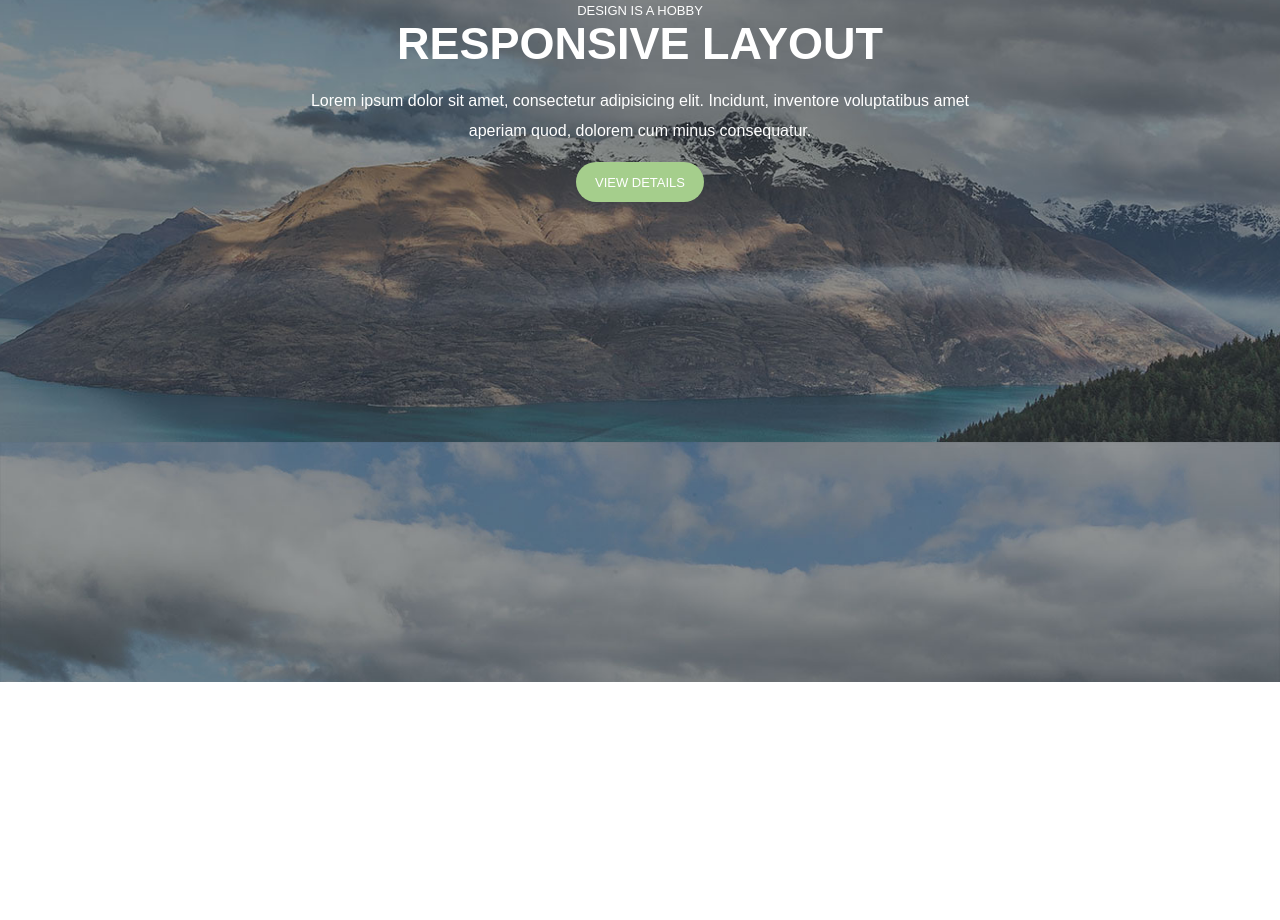
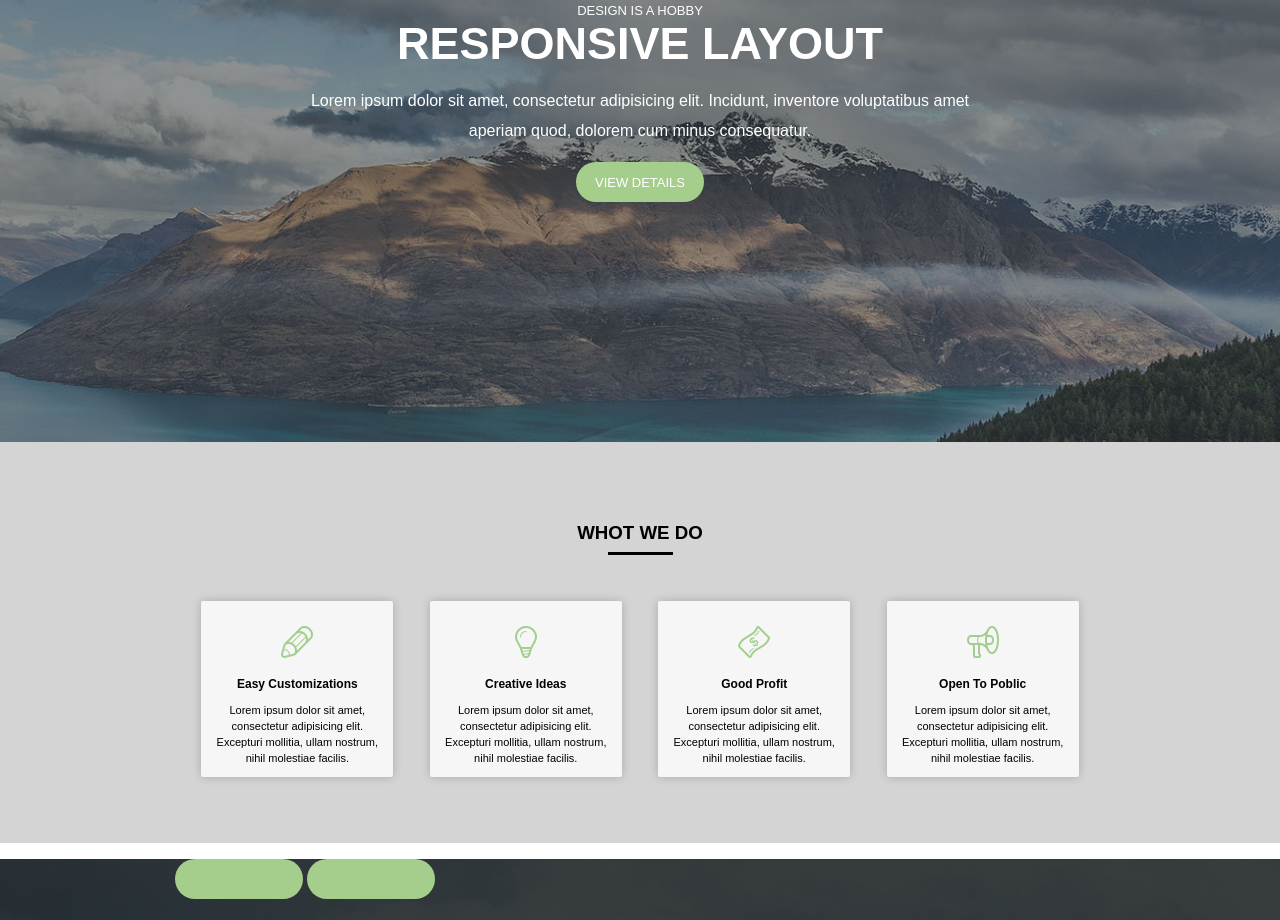
Before and after one commit to PiVaNi/Pivani, a website: page site/index.html in a window 1280 px wide. Shown: the part 295-1215 px from the top of the page. Before the commit the page ends 977 px from the top, so only its background shows below. Drawn offline with Linux system fonts and the light colour scheme.

Commit message:
add section three

```diff
--- a/site/index.html
+++ b/site/index.html
@@ -7,7 +7,7 @@
 	<link rel="stylesheet" href="main.css">
 </head>
 <body>
-	<section>
+	<section class="one" >
 		<div class="container">
 			<div class="header">
 				<img class="logo" src="img/white_logo.png" alt="логотип">
@@ -23,15 +23,54 @@
 			</div>
 			<div class="maininfo"><h2>design is a hobby</h2>
 			<h1>responsive layout</h1>
-			<p>Lorem ipsum dolor sit amet, consectetur adipisicing elit. Incidunt, inventore voluptatibus amet<br>  aperiam quod, dolorem cum minus consequatur.</p>
+			<p>
+				Lorem ipsum dolor sit amet, consectetur adipisicing elit. Incidunt, inventore voluptatibus amet<br>aperiam quod, dolorem cum minus consequatur.
+			</p>
 			<button>view details</button>
 			</div>
 		</div>
 	</section>
-	<section>
+	<section class="two" >
 		<div class="container">
-
+			<h3>whot we do</h3>
+			<hr>
+			<div class="blocks">
+				<div class="block">
+					<img src="img/first-service-main.png" alt="">
+					<h1>Easy Customizations</h1>
+					<p>Lorem ipsum dolor sit amet, consectetur adipisicing elit. <br> Excepturi mollitia, ullam nostrum, <br> nihil molestiae facilis.</p>
+				</div>
+				<div class="block">
+					<img src="img/second-service-main.png" alt="">
+					<h1>Creative Ideas</h1>
+					<p>Lorem ipsum dolor sit amet, consectetur adipisicing elit. <br> Excepturi mollitia, ullam nostrum, <br> nihil molestiae facilis.</p>
+				</div>
+				<div class="block">
+					<img src="img/third-service-main.png" alt="">
+					<h1>Good Profit</h1>
+					<p>Lorem ipsum dolor sit amet, consectetur adipisicing elit. <br> Excepturi mollitia, ullam nostrum, <br> nihil molestiae facilis.</p>
+				</div>
+				<div class="block">
+					<img src="img/fourth-service-main.png" alt="">
+					<h1>Open To Poblic</h1>
+					<p>Lorem ipsum dolor sit amet, consectetur adipisicing elit. <br> Excepturi mollitia, ullam nostrum, <br> nihil molestiae facilis.</p>
+				</div>
+			</div>
 		</div>
+	</section>
+	<section class="three" >
+		<div class="container">
+			<div class="offers">
+				<h1></h1>
+				<p></p>
+				<p></p>
+				<button></button>
+				<button></button>
+			</div>
+			<img src="" alt="">
+			<img src="" alt="">
+			<img src="" alt="">
+			</div>
 	</section>
 </body>
 </html>
--- a/site/main.css
+++ b/site/main.css
@@ -4,7 +4,11 @@ body{
 	font-family: arial;
 }
 
-section{
+h1,h2,h3{
+	margin: 0 auto;
+}
+
+.one{
 	background: url(img/slide_03.jpg)  no-repeat top;
  	-webkit-background-size: cover;
  	background-size: cover;
@@ -15,8 +19,6 @@ section{
 	width: 930px;
 	margin: 0 auto;
 }
-
-
 
 nav{
 	display: inline-block;
@@ -61,6 +63,7 @@ li{
 	margin: 0;
 	text-transform: uppercase;
 }
+
 .maininfo p{
 	line-height: 30px;
 }
@@ -76,3 +79,62 @@ button{
 	cursor: pointer;
 	font-size: 13px;
 }
+
+.two{
+	background: #D4D4D4;
+	padding-bottom: 50px;
+}
+
+h3{
+	text-align: center;
+	padding-top: 5rem;
+	font-weight: bold;
+	text-transform: uppercase;
+}
+
+hr{
+	border: none;
+    background-color: black;
+    height: 3px;
+    width: 65px;
+}
+
+.blocks{
+	text-align: center;
+	margin-top: 30px;
+}
+
+.block {
+	width: 12rem;
+	min-height: 11rem;
+	background: #F6F6F6;
+	margin: 1rem;
+	display: inline-block;
+	box-shadow: 0 0 10px rgba(0,0,0,0.2);
+	border-radius: 2px;
+}
+
+.block img{
+	margin-top: 25px;
+	margin-bottom: 15px;
+}
+
+.block h1{
+
+	font-size: 12px;
+	font-weight: 900
+}
+
+.block p{
+	font-size: 11px;
+	line-height: 16px;
+}
+
+.three{
+	background: url(img/what-we-do-bg.png) no-repeat ;
+	-webkit-background-size: cover;
+	background-size: cover;
+}
+}
+
+.offers{
```
Also changed, not shown: 1 other file.
